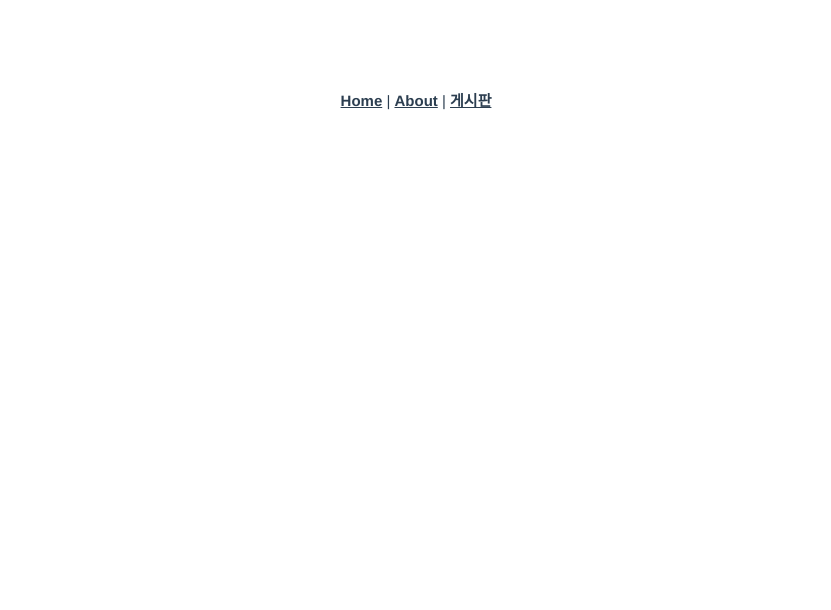
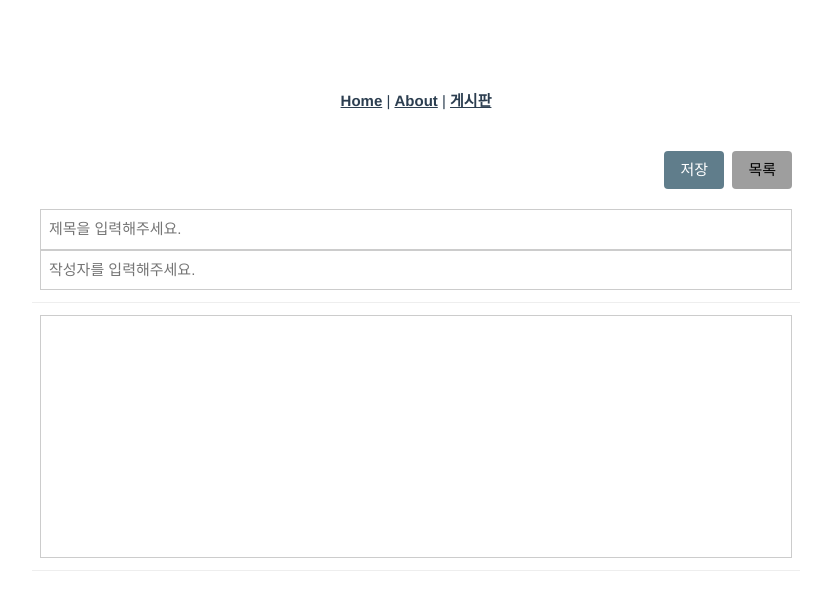
Before and after one commit to minju0423/devmj, a Vue app: page /board/write in a window 1280 px wide. Before the commit this address had no page. Shown: the top 610 px of the page, without its empty margins (224-1055 px from the left). Built offline with nearby package versions, Linux system fonts and the light colour scheme.

Commit message:
게시판 등록

```diff
--- a/src/router/index.js
+++ b/src/router/index.js
@@ -1,6 +1,9 @@
 import { createRouter, createWebHistory } from 'vue-router'
 import PageHome from '@/views/PageHome.vue'
 import BoardList from '@/views/board/BoardList.vue'
+import BoardDetail from '@/views/board/BoardDetail.vue'
+import BoardWrite from '@/views/board/BoardWrite.vue'
+
 
 const routes = [
   {
@@ -20,7 +23,17 @@ const routes = [
     path: '/board/list',
     name: 'BoardList',
     component: BoardList
-  }
+  },
+  {
+    path: '/board/detail',
+    name: 'BoardDetail',
+    component: BoardDetail
+  },
+  {
+    path: '/board/write',
+    name: 'BoardWrite',
+    component: BoardWrite
+  },
 ]
 
 const router = createRouter({
--- a/src/views/board/BoardDetail.vue
+++ b/src/views/board/BoardDetail.vue
@@ -5,11 +5,77 @@
       <button type="button" class="w3-button w3-round w3-red" v-on:click="fnDelete">삭제</button>&nbsp;
       <button type="button" class="w3-button w3-round w3-gray" v-on:click="fnList">목록</button>
     </div>
+    <div class="board-contents">
+      <h3>{{ title }}</h3>
+      <div>
+        <strong class="w3-large">{{ author }}</strong>
+        <br>
+        <span>{{ created_at }}</span>
+      </div>
+    </div>
+    <div class="board-contents">
+      <span>{{ contents }}</span>
+    </div>
   </div>
 </template>
 
 <script>
 export default {
+    data() { //변수생성
+        return {
+            requestBody: this.$route.query,
+            idx: this.$route.query.idx,
+
+            title: '',
+            author: '',
+            contents: '',
+            created_at: ''
+        }
+    },
+    mounted() {
+        this.fnGetView()
+    },
+    methods: {
+        fnGetView() {
+            this.$axios.get(this.$serverUrl + '/board/' + this.idx, {
+                params: this.requestBody
+            }).then((res) => {
+                this.title = res.data.title
+                this.author = res.data.author
+                this.contents = res.data.contents
+                this.created_at = res.data.created_at
+            }).catch((err) => {
+                if (err.message.indexOf('Network Error') > -1) {
+                alert('네트워크가 원활하지 않습니다.\n잠시 후 다시 시도해주세요.')
+                }
+            })
+        },
+        fnList() {
+            delete this.requestBody.idx
+            this.$router.push({
+                path: './list',
+                query: this.requestBody
+            })
+        },
+        fnUpdate() {
+            this.$router.push({
+                path: './write',
+                query: this.requestBody
+            })
+        },
+        fnDelete() {
+            if (!confirm("삭제하시겠습니까?")) return
+
+            this.$axios.delete(this.$serverUrl + '/board/' + this.idx, {})
+                .then(() => {
+                    alert('삭제되었습니다.')
+                    this.fnList();
+                }).catch((err) => {
+                console.log(err);
+            })
+        }
+    }
+
 
 }
 </script>
@@ -20,6 +86,10 @@ export default {
     margin: auto;
     text-align: left;
 }
+.board-contents {
+    padding: 12px 8px;
+    border-bottom: 1px solid #eee;
+}
 .common-buttons {
     padding: 8px;
     text-align: right;
--- a/src/views/board/BoardList.vue
+++ b/src/views/board/BoardList.vue
@@ -105,6 +105,17 @@
           query: this.requestBody
         })
       },
+      fnWrite() {
+        this.$router.push({
+          path: './write'
+        })
+      },
+      fnPage(n) {
+        if (this.page !== n) {
+          this.page = n
+          this.fnGetList()
+        }
+      }
     }
   }
   </script>
--- /dev/null
+++ b/src/views/board/BoardWrite.vue
@@ -0,0 +1,103 @@
+<template>
+  <div class="board-detail">
+    <div class="common-buttons">
+      <button type="button" class="w3-button w3-round w3-blue-gray" v-on:click="fnSave">저장</button>&nbsp;
+      <button type="button" class="w3-button w3-round w3-gray" v-on:click="fnList">목록</button>
+    </div>
+    <div class="board-contents">
+      <input type="text" v-model="title" class="w3-input w3-border" placeholder="제목을 입력해주세요.">
+      <input type="text" v-model="author" class="w3-input w3-border" placeholder="작성자를 입력해주세요." v-if="idx === undefined">
+    </div>
+    <div class="board-contents">
+      <textarea id="" cols="30" rows="10" v-model="contents" class="w3-input w3-border" style="resize: none;">
+      </textarea>
+    </div>
+  </div>
+</template>
+
+<script>
+export default {
+    data() { //변수생성
+        return {
+        requestBody: this.$route.query,
+        idx: this.$route.query.idx,
+
+        title: '',
+        author: '',
+        contents: '',
+        created_at: ''
+        }
+    },
+    mounted() {
+        this.fnGetView()
+    },
+    methods: {
+        fnGetView() {
+            if (this.idx !== undefined) {
+                this.$axios.get(this.$serverUrl + '/board/' + this.idx, {
+                params: this.requestBody
+                }).then((res) => {
+                this.title = res.data.title
+                this.author = res.data.author
+                this.contents = res.data.contents
+                this.created_at = res.data.created_at
+                }).catch((err) => {
+                console.log(err)
+                })
+            }
+        },
+        fnList() {
+            delete this.requestBody.idx
+            this.$router.push({
+                path: './list',
+                query: this.requestBody
+            })
+        },
+        fnView(idx) {
+            this.requestBody.idx = idx
+            this.$router.push({
+                path: './detail',
+                query: this.requestBody
+            })
+        },
+        fnSave() {
+            let apiUrl = this.$serverUrl + '/board'
+            this.form = {
+                "idx": this.idx,
+                "title": this.title,
+                "contents": this.contents,
+                "author": this.author
+            }
+
+            if (this.idx === undefined) {
+                //INSERT
+                this.$axios.post(apiUrl, this.form)
+                .then((res) => {
+                alert('글이 저장되었습니다.')
+                this.fnView(res.data.idx)
+                }).catch((err) => {
+                if (err.message.indexOf('Network Error') > -1) {
+                    alert('네트워크가 원활하지 않습니다.\n잠시 후 다시 시도해주세요.')
+                }
+                })
+            } else {
+                //UPDATE
+                this.$axios.patch(apiUrl, this.form)
+                .then((res) => {
+                alert('글이 저장되었습니다.')
+                this.fnView(res.data.idx)
+                }).catch((err) => {
+                if (err.message.indexOf('Network Error') > -1) {
+                    alert('네트워크가 원활하지 않습니다.\n잠시 후 다시 시도해주세요.')
+                }
+                })
+            }
+        }
+    }
+
+}
+</script>
+
+<style>
+
+</style>
```
